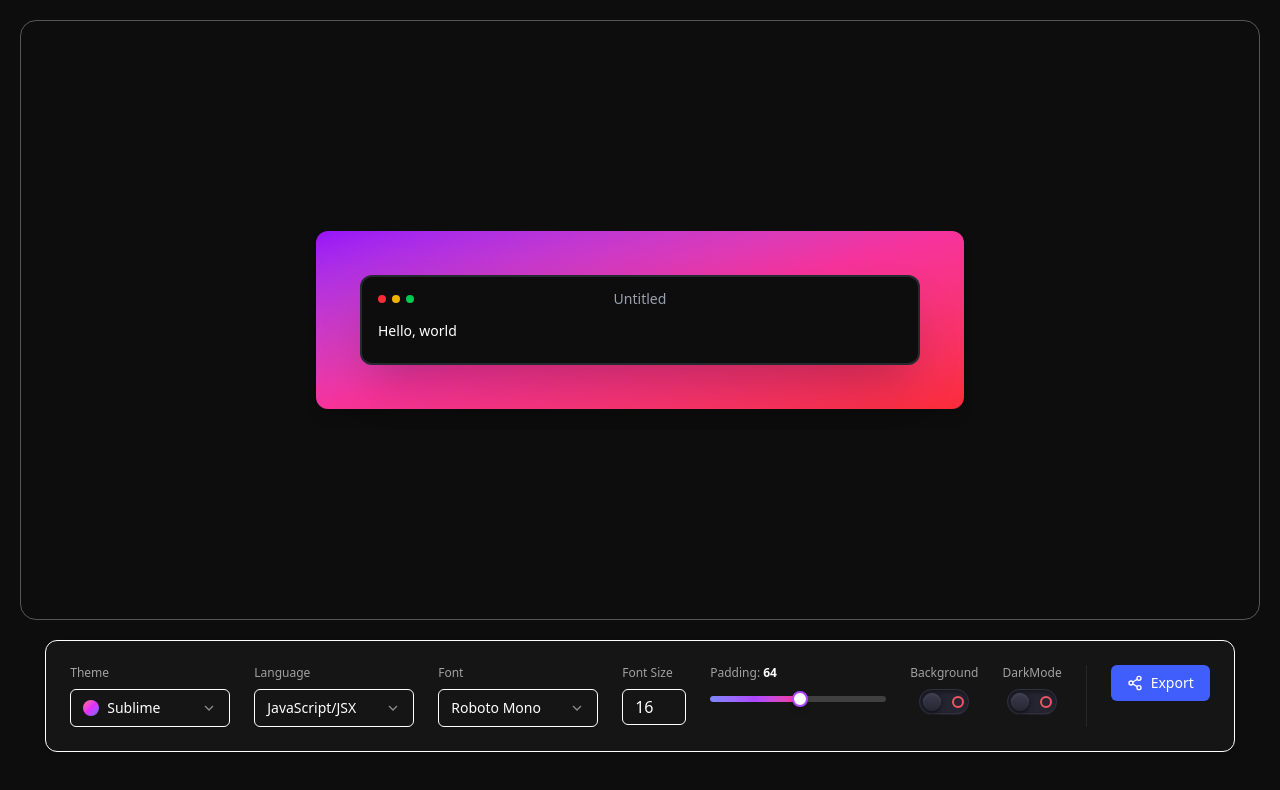
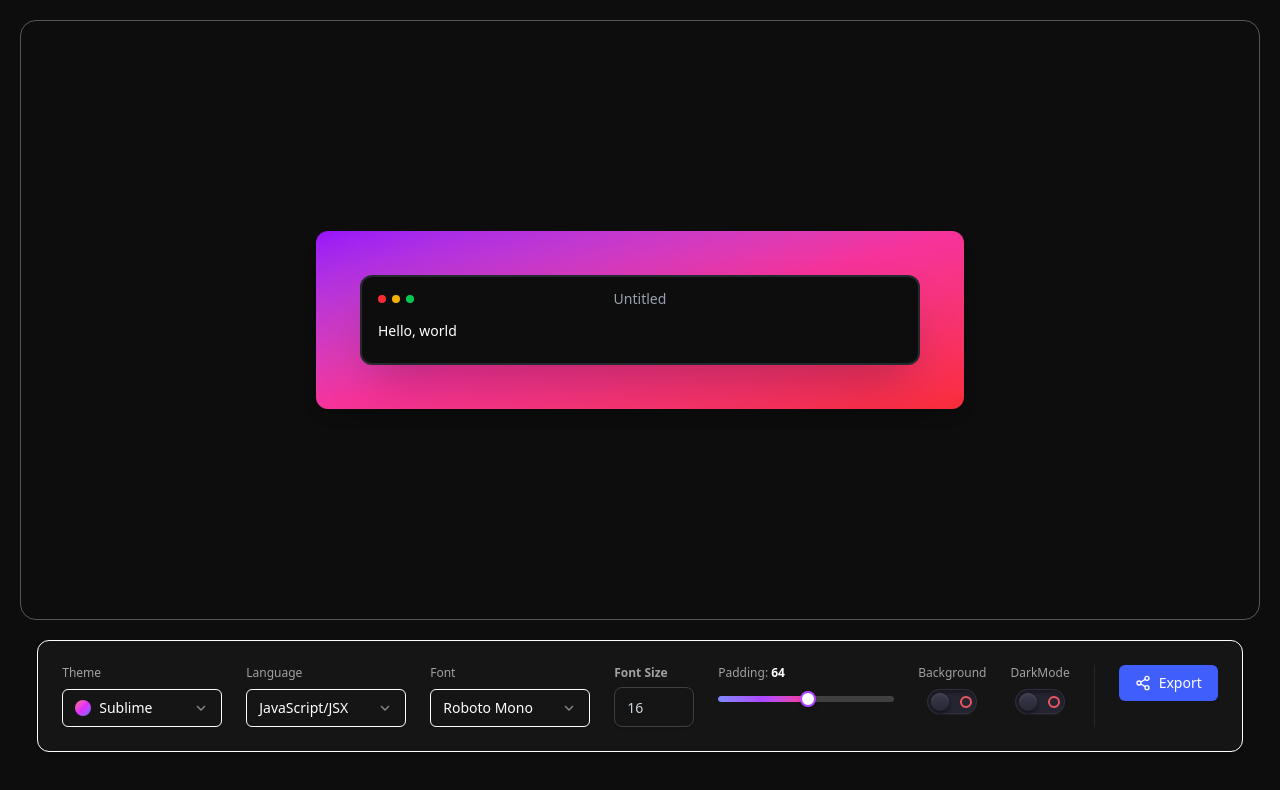
Before and after one commit to Nitesh47kumars/Snippix, a React (Vite) app: page / in a window 1280 px wide. Shown: the top 790 px of the page. Built offline with nearby package versions, Linux system fonts and the light colour scheme.

Commit message:
Enhance FontSize Component Styling

```diff
--- a/src/Components/SnippetSettings/FontSize.jsx
+++ b/src/Components/SnippetSettings/FontSize.jsx
@@ -1,12 +1,12 @@
 export default function FontSize({ label, value }) {
   return (
-      <div>
-        <label className="block mb-2 text-xs font-medium text-neutral-400">{label}</label>
+    <div className="flex flex-col gap-1.5">
+      <label className="text-xs font-semibold text-neutral-400">{label}</label>
       <input
         type="number"
-          className="bg-transparent border-input h-9 w-16 rounded-md border px-3 py-1 text-base shadow-xs outline-none focus-visible:ring-[3px] focus-visible:border-ring focus-visible:ring-ring/50"
         min="6"
         defaultValue={value}
+        className="w-20 h-10 rounded-lg border border-neutral-700 px-3 py-2 text-sm font-medium text-gray-300 shadow-sm outline-none transition-all duration-200 focus:border-indigo-500 focus:ring-2 focus:ring-indigo-300"
       />
     </div>
   );
```
Lines whose indentation alone changed are shown as unchanged.
